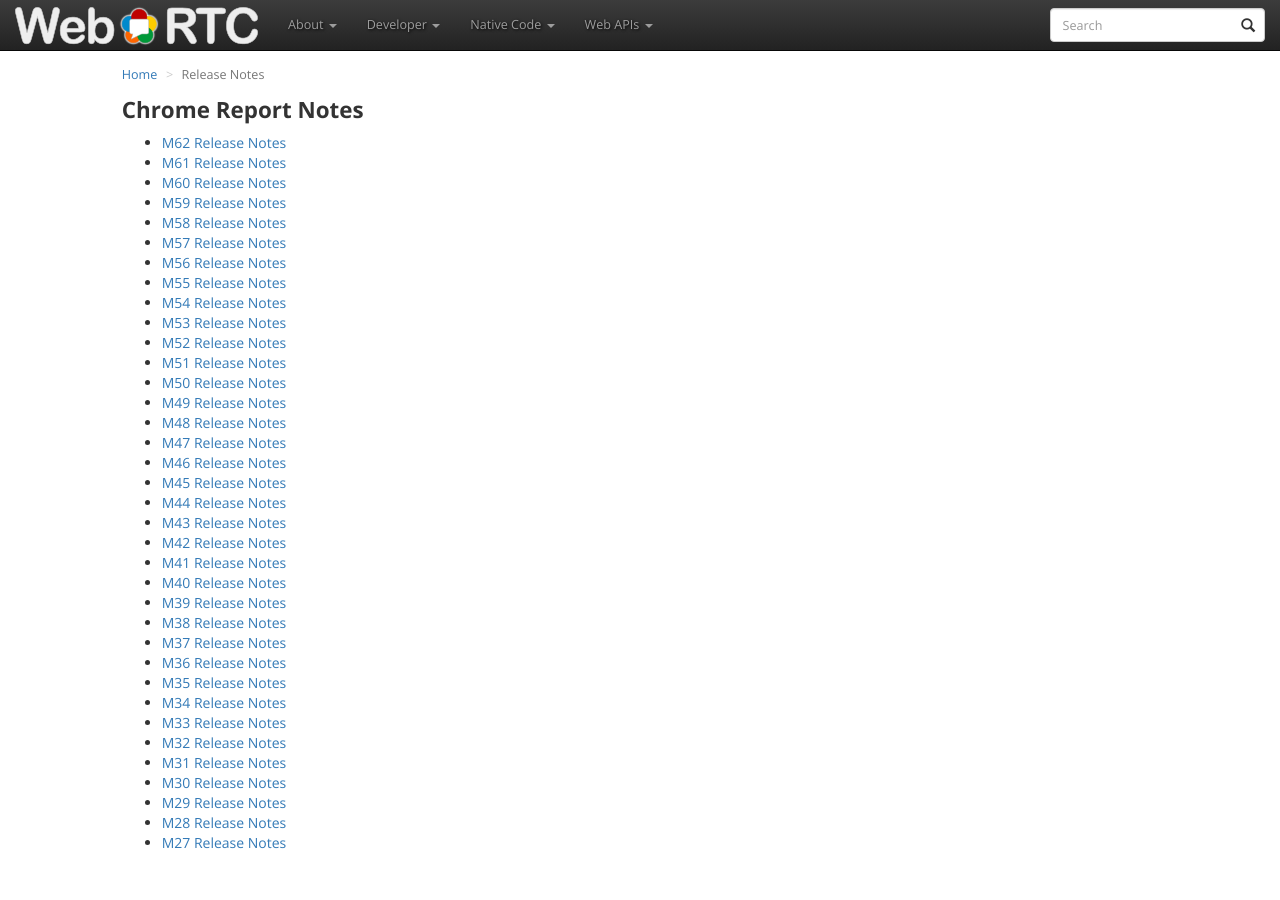
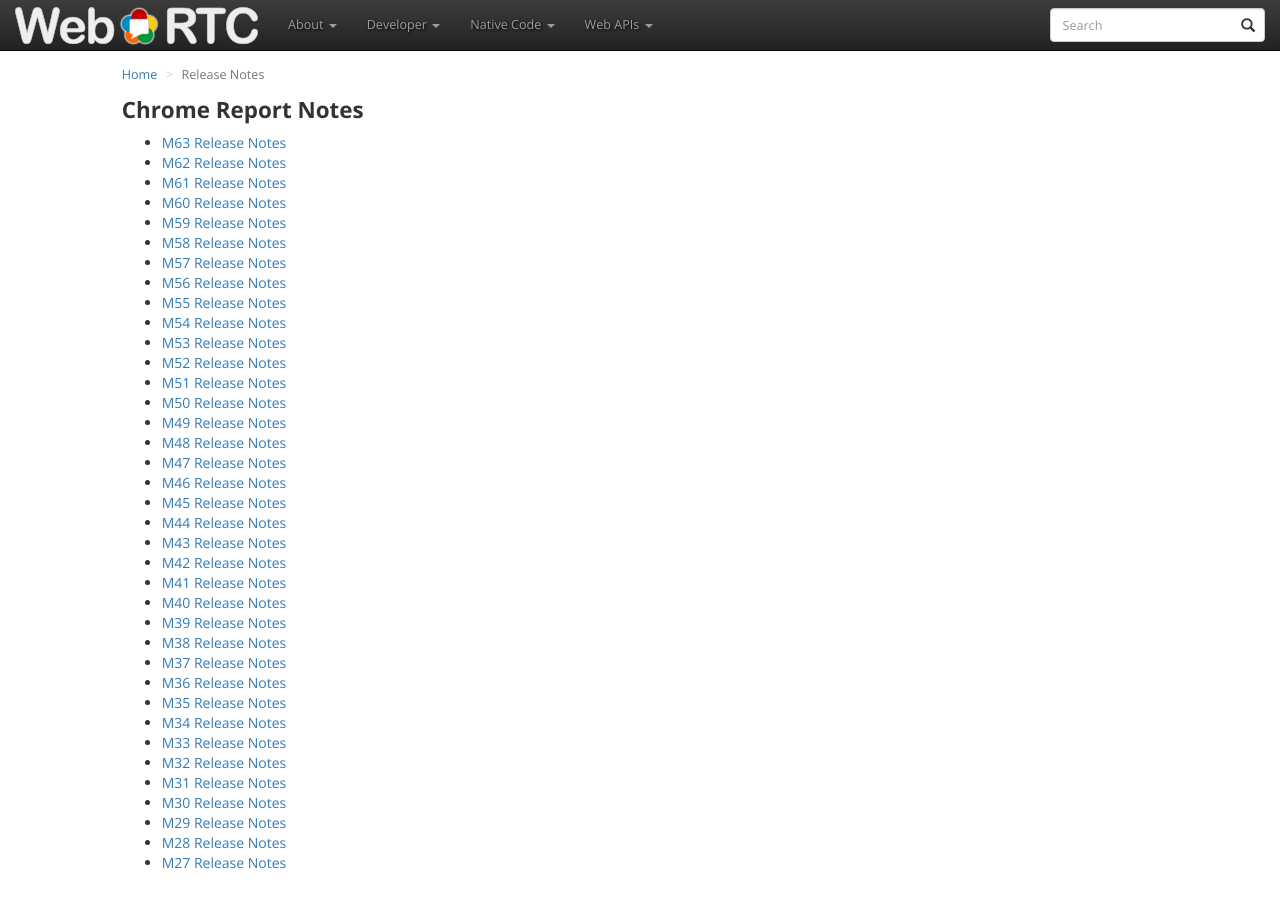
Before and after one commit to webrtc/webrtc-org, a Jekyll site: the page built from release-notes/index.md, in a window 1280 px wide and 900 px high. Built offline with Jekyll 4.4.1, drawn with Linux system fonts in a browser that asks for light colours; nearby versions of some CDN libraries.

Commit message:
Update index.md

```diff
--- a/release-notes/index.md
+++ b/release-notes/index.md
@@ -5,6 +5,7 @@ permalink: /release-notes/
 crumb: Release Notes
 ---
 
+  * [M63 Release Notes](https://groups.google.com/d/msg/discuss-webrtc/qDtSDxoNSII/69b6fAkxAQAJ)
   * [M62 Release Notes](https://groups.google.com/d/msg/discuss-webrtc/DFRDTFJmO5g/Sz5zOz-KFQAJ)
   * [M61 Release Notes](https://groups.google.com/d/msg/discuss-webrtc/8gJyg8EFPdo/OxUdyMjXBwAJ)
   * [M60 Release Notes](https://groups.google.com/d/msg/discuss-webrtc/iw3c5xYXOUw/WF5QxRReBgAJ)
```
